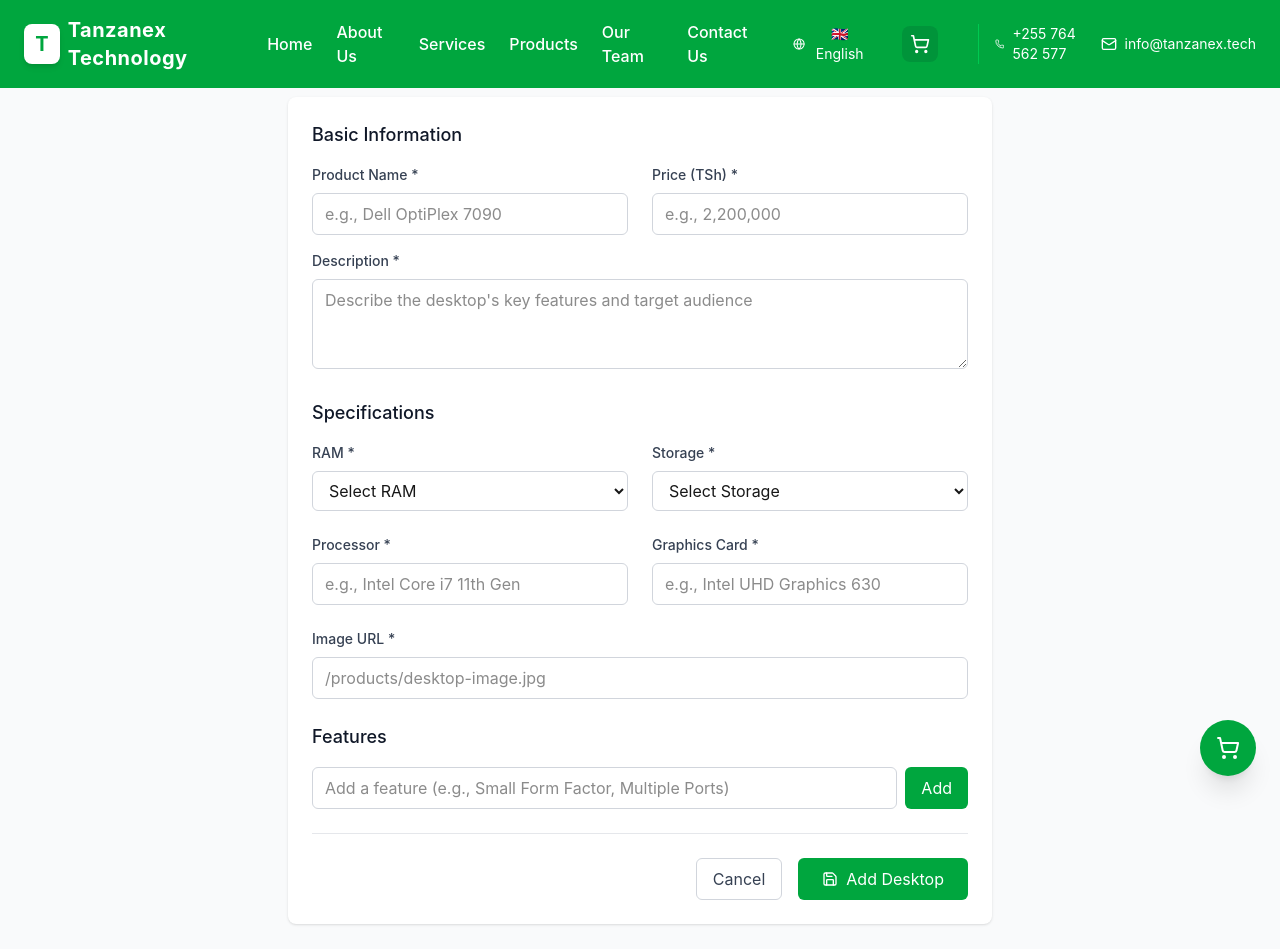
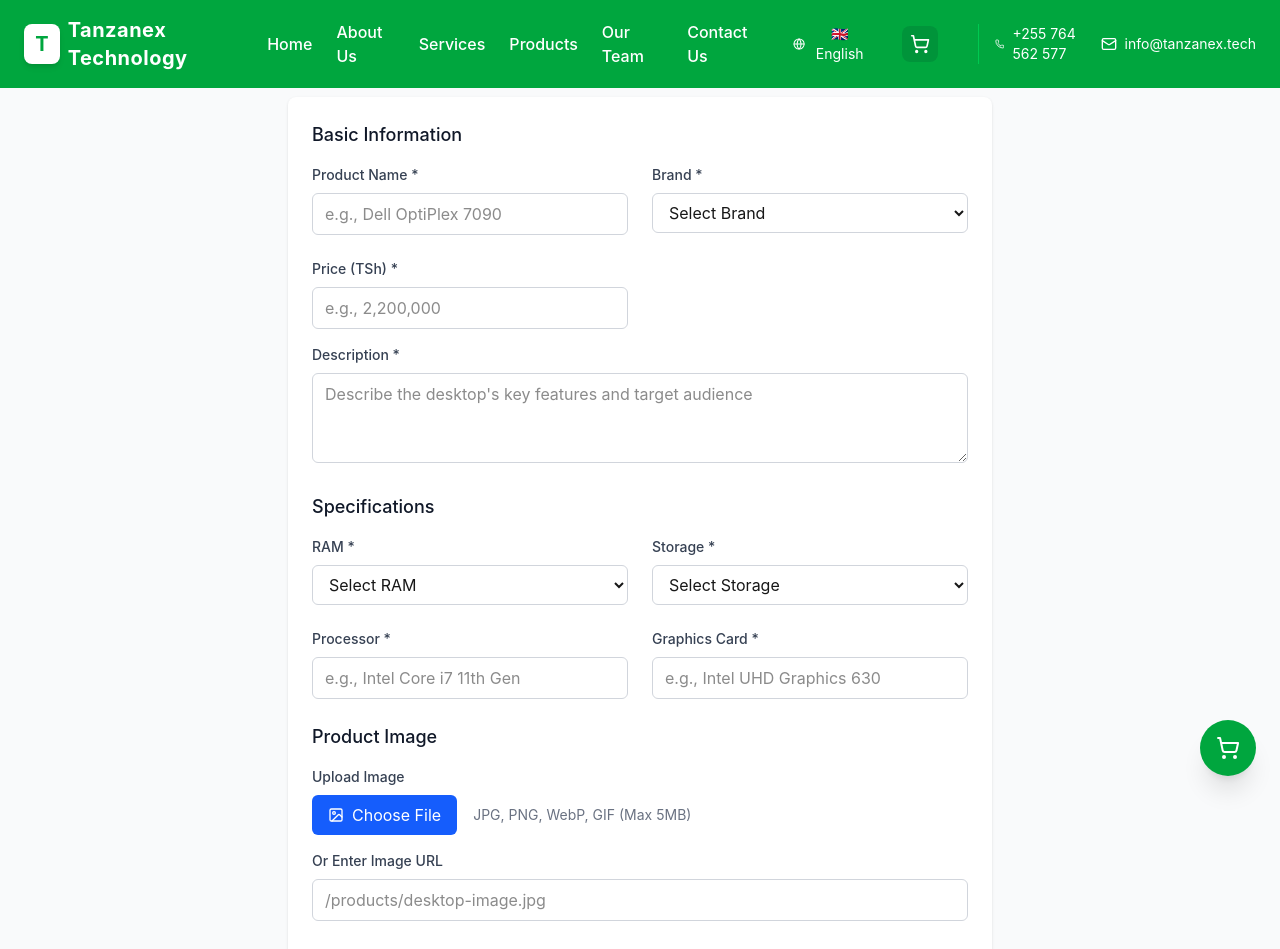
Before and after one commit to jimulen/tanzanextechweb, a Next.js app: page /en/admin/products/add/desktop in a window 1280 px wide. Shown: the top 949 px of the page. Built offline with nearby package versions, Linux system fonts and the light colour scheme.

Commit message:
Update desktop admin form to match laptop form with brand field and image upload

```diff
--- a/app/[locale]/admin/products/add/desktop/page.tsx
+++ b/app/[locale]/admin/products/add/desktop/page.tsx
@@ -4,10 +4,11 @@ import { useState } from 'react';
 import { motion } from 'framer-motion';
 import Link from 'next/link';
 import { useRouter } from 'next/navigation';
-import { ArrowLeft, Save, Upload, X } from 'lucide-react';
+import { ArrowLeft, Save, X, Image as ImageIcon } from 'lucide-react';
 
 interface DesktopFormData {
   name: string;
+  brand: string;
   desc: string;
   price: string;
   ram: string;
@@ -22,6 +23,7 @@ export default function AddDesktopPage() {
   const router = useRouter();
   const [formData, setFormData] = useState<DesktopFormData>({
     name: '',
+    brand: '',
     desc: '',
     price: '',
     ram: '',
@@ -33,6 +35,8 @@ export default function AddDesktopPage() {
   });
   const [featureInput, setFeatureInput] = useState('');
   const [isSubmitting, setIsSubmitting] = useState(false);
+  const [uploadedImage, setUploadedImage] = useState<string | null>(null);
+  const [isUploading, setIsUploading] = useState(false);
 
   const handleInputChange = (e: React.ChangeEvent<HTMLInputElement | HTMLTextAreaElement | HTMLSelectElement>) => {
     const { name, value } = e.target;
@@ -59,11 +63,45 @@ export default function AddDesktopPage() {
     }));
   };
 
+  const handleImageUpload = async (e: React.ChangeEvent<HTMLInputElement>) => {
+    const file = e.target.files?.[0];
+    if (!file) return;
+
+    setIsUploading(true);
+    try {
+      const formData = new FormData();
+      formData.append('file', file);
+
+      const response = await fetch('/api/upload', {
+        method: 'POST',
+        body: formData,
+      });
+
+      if (!response.ok) {
+        throw new Error('Failed to upload image');
+      }
+
+      const result = await response.json();
+      setUploadedImage(result.filename);
+      setFormData(prev => ({
+        ...prev,
+        image: result.filename
+      }));
+    } catch (error) {
+      console.error('Error uploading image:', error);
+      alert('Error uploading image. Please try again.');
+    } finally {
+      setIsUploading(false);
+    }
+  };
+
   const handleSubmit = async (e: React.FormEvent) => {
     e.preventDefault();
     setIsSubmitting(true);
 
     try {
+      console.log('Submitting form data:', formData);
+
       // Create new desktop via API
       const response = await fetch('/api/desktops', {
         method: 'POST',
@@ -73,18 +111,21 @@ export default function AddDesktopPage() {
         body: JSON.stringify(formData),
       });
 
+      const responseData = await response.json();
+
       if (!response.ok) {
-        throw new Error('Failed to add desktop');
+        console.error('API Error:', responseData);
+        throw new Error(responseData.details || responseData.error || 'Failed to add desktop');
       }
 
-      const newDesktop = await response.json();
+      const newDesktop = responseData;
       console.log('New desktop added:', newDesktop);
 
       alert('Desktop added successfully!');
       router.push('/admin');
-    } catch (error) {
+    } catch (error: any) {
       console.error('Error adding desktop:', error);
-      alert('Error adding desktop. Please try again.');
+      alert(`Error adding desktop: ${error.message}`);
     } finally {
       setIsSubmitting(false);
     }
@@ -131,6 +172,28 @@ export default function AddDesktopPage() {
                     className="w-full px-3 py-2 border border-gray-300 rounded-md focus:outline-none focus:ring-2 focus:ring-green-500"
                     placeholder="e.g., Dell OptiPlex 7090"
                   />
+                </div>
+
+                <div>
+                  <label className="block text-sm font-medium text-gray-700 mb-2">
+                    Brand *
+                  </label>
+                  <select
+                    name="brand"
+                    value={formData.brand || ''}
+                    onChange={handleInputChange}
+                    required
+                    className="w-full px-3 py-2 border border-gray-300 rounded-md focus:outline-none focus:ring-2 focus:ring-green-500"
+                  >
+                    <option value="">Select Brand</option>
+                    <option value="Dell">Dell</option>
+                    <option value="HP">HP</option>
+                    <option value="Lenovo">Lenovo</option>
+                    <option value="Apple">Apple</option>
+                    <option value="Asus">Asus</option>
+                    <option value="Acer">Acer</option>
+                    <option value="MSI">MSI</option>
+                  </select>
                 </div>
 
                 <div>
@@ -236,21 +299,76 @@ export default function AddDesktopPage() {
                     placeholder="e.g., Intel UHD Graphics 630"
                   />
                 </div>
+              </div>
+            </div>
 
-                <div className="md:col-span-2">
+            {/* Image */}
+            <div>
+              <h2 className="text-lg font-medium text-gray-900 mb-4">Product Image</h2>
+
+              {/* Image Upload */}
+              <div className="mb-4">
                 <label className="block text-sm font-medium text-gray-700 mb-2">
-                    Image URL *
+                  Upload Image
+                </label>
+                <div className="flex items-center gap-4">
+                  <label className="flex items-center gap-2 px-4 py-2 bg-blue-600 text-white rounded-md hover:bg-blue-700 cursor-pointer transition-colors">
+                    <ImageIcon className="w-4 h-4" />
+                    <span>{isUploading ? 'Uploading...' : 'Choose File'}</span>
+                    <input
+                      type="file"
+                      accept="image/*"
+                      onChange={handleImageUpload}
+                      disabled={isUploading}
+                      className="hidden"
+                    />
+                  </label>
+                  <span className="text-sm text-gray-500">
+                    JPG, PNG, WebP, GIF (Max 5MB)
+                  </span>
+                </div>
+              </div>
+
+              {/* Image Preview */}
+              {uploadedImage && (
+                <div className="mb-4">
+                  <label className="block text-sm font-medium text-gray-700 mb-2">
+                    Preview
+                  </label>
+                  <div className="relative w-32 h-32 border-2 border-gray-200 rounded-lg overflow-hidden">
+                    <img
+                      src={uploadedImage}
+                      alt="Product preview"
+                      className="w-full h-full object-cover"
+                    />
+                    <button
+                      type="button"
+                      onClick={() => {
+                        setUploadedImage(null);
+                        setFormData(prev => ({ ...prev, image: '' }));
+                      }}
+                      className="absolute top-1 right-1 bg-red-500 text-white rounded-full p-1 hover:bg-red-600"
+                    >
+                      <X className="w-3 h-3" />
+                    </button>
+                  </div>
+                </div>
+              )}
+
+              {/* Manual URL Input */}
+              <div>
+                <label className="block text-sm font-medium text-gray-700 mb-2">
+                  Or Enter Image URL
                 </label>
                 <input
                   type="text"
                   name="image"
                   value={formData.image}
                   onChange={handleInputChange}
-                    required
+                  required={!uploadedImage}
                   className="w-full px-3 py-2 border border-gray-300 rounded-md focus:outline-none focus:ring-2 focus:ring-green-500"
                   placeholder="/products/desktop-image.jpg"
                 />
-                </div>
               </div>
             </div>
 
--- a/app/api/desktops/route.ts
+++ b/app/api/desktops/route.ts
@@ -17,15 +17,16 @@ export async function POST(request: NextRequest) {
   try {
     await connectDB();
     const newDesktop = await request.json();
+    console.log('Received desktop data:', newDesktop);
 
     // Map form fields to schema fields
     const desktopData = {
       name: newDesktop.name,
-      brand: newDesktop.brand || 'Generic',
-      processor: newDesktop.processor || 'Intel Core i5',
+      brand: newDesktop.brand,
+      processor: newDesktop.processor,
       ram: newDesktop.ram,
       storage: newDesktop.storage,
-      graphics: newDesktop.graphics || 'Integrated',
+      graphics: newDesktop.graphics,
       price: typeof newDesktop.price === 'string' ? parseFloat(newDesktop.price.replace(/,/g, '')) : newDesktop.price,
       image: newDesktop.image,
       description: newDesktop.desc || newDesktop.description,
@@ -37,10 +38,13 @@ export async function POST(request: NextRequest) {
     return NextResponse.json(desktop, { status: 201 });
   } catch (error: any) {
     console.error('Error adding desktop:', error);
-    return NextResponse.json({
-      error: 'Failed to add desktop',
-      details: error.message
-    }, { status: 500 });
+    return NextResponse.json(
+      {
+        error: 'Failed to add desktop',
+        details: error.message
+      },
+      { status: 500 }
+    );
   }
 }
 
```
Lines whose indentation alone changed are shown as unchanged.
